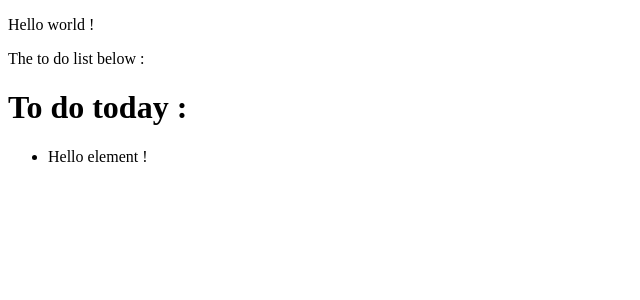
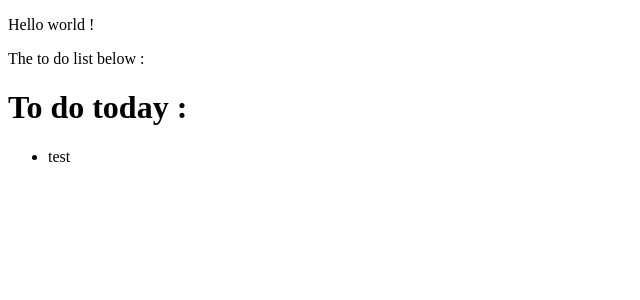
Before and after one commit to Darchevil/app, an Angular app: page / in a window 1280 px wide. Shown: the top 300 px of the page, without its empty margins (0-640 px from the left). Built offline with nearby package versions, Linux system fonts and the light colour scheme.

Commit message:
adding first task into list

```diff
--- a/projects/todo-src/src/app/components/todo-list/todo-list-element/todo-list-element.component.html
+++ b/projects/todo-src/src/app/components/todo-list/todo-list-element/todo-list-element.component.html
@@ -1 +1,3 @@
-<li>Hello element !</li>
+<ul *ngFor="let task of listTask">
+  <li>{{ task.title }}</li>
+</ul>
--- a/projects/todo-src/src/app/components/todo-list/todo-list-element/todo-list-element.component.ts
+++ b/projects/todo-src/src/app/components/todo-list/todo-list-element/todo-list-element.component.ts
@@ -1,13 +1,20 @@
-import { Component } from '@angular/core';
+import { Component, OnInit } from '@angular/core';
+import { Task } from '../../../types/task';
+import { NgFor } from '@angular/common';
 
 @Component({
   selector: 'todo-list-element',
   standalone: true,
-  imports: [],
+  imports: [NgFor],
   templateUrl: './todo-list-element.component.html',
   styleUrl: './todo-list-element.component.css',
 })
-export class TodoListElementComponent {
+export class TodoListElementComponent implements OnInit {
   //child
-  //Créer une task et l'envoie au parent todoList
+  listTask: Array<Task> = [];
+  task: Task = { title: 'test', done: false };
+
+  ngOnInit(): void {
+    this.listTask.push(this.task);
+  }
 }
--- a/projects/todo-src/src/app/components/todo-list/todo-list.component.html
+++ b/projects/todo-src/src/app/components/todo-list/todo-list.component.html
@@ -1,5 +1,3 @@
 <h1>To do today :</h1>
 
-<ul>
-  <todo-list-element></todo-list-element>
-</ul>
+<todo-list-element></todo-list-element>
```
Also changed, not shown: projects/todo-src/src/app/components/todo-list/todo-list.component.ts (+7 -2 lines).
